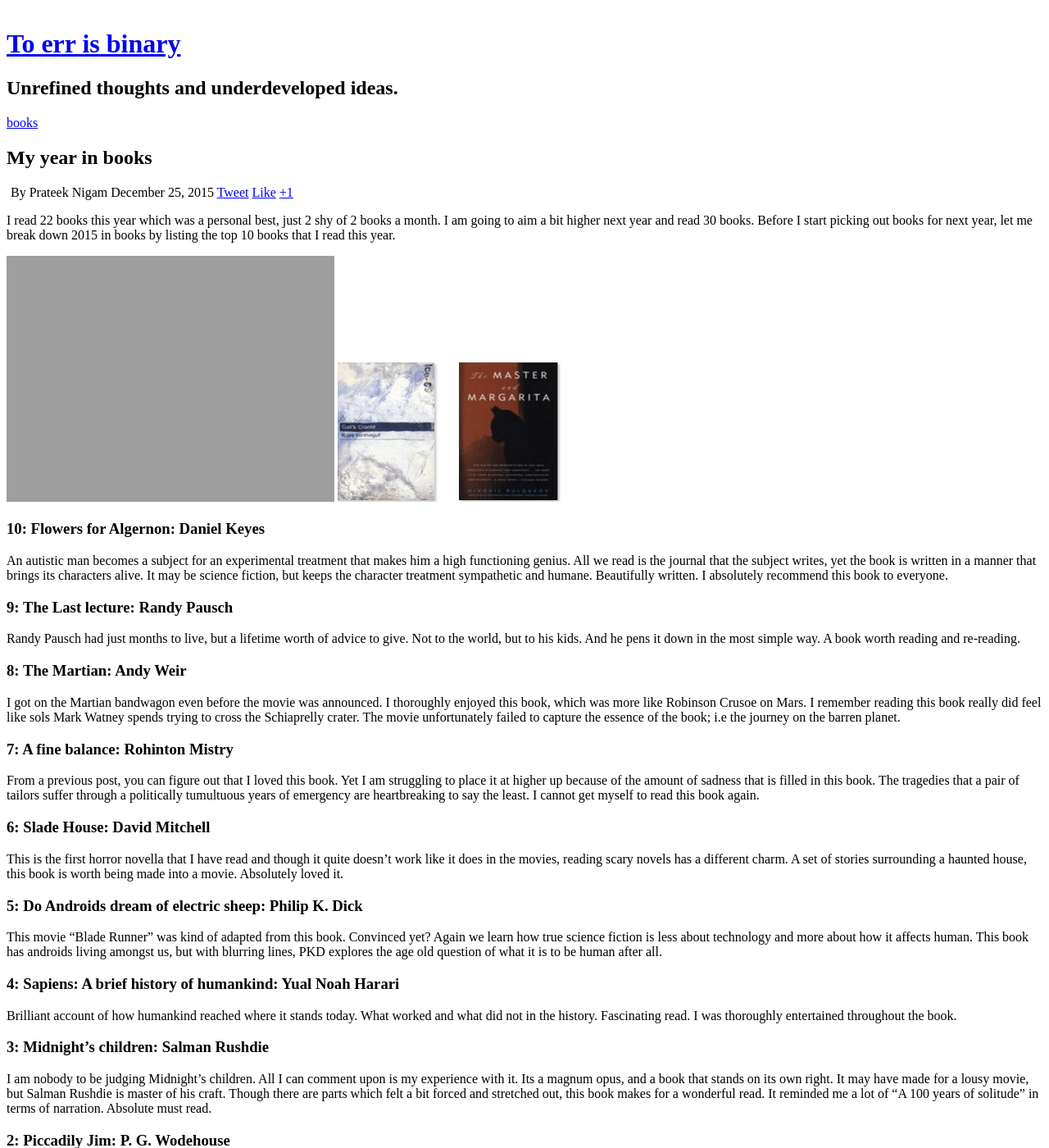
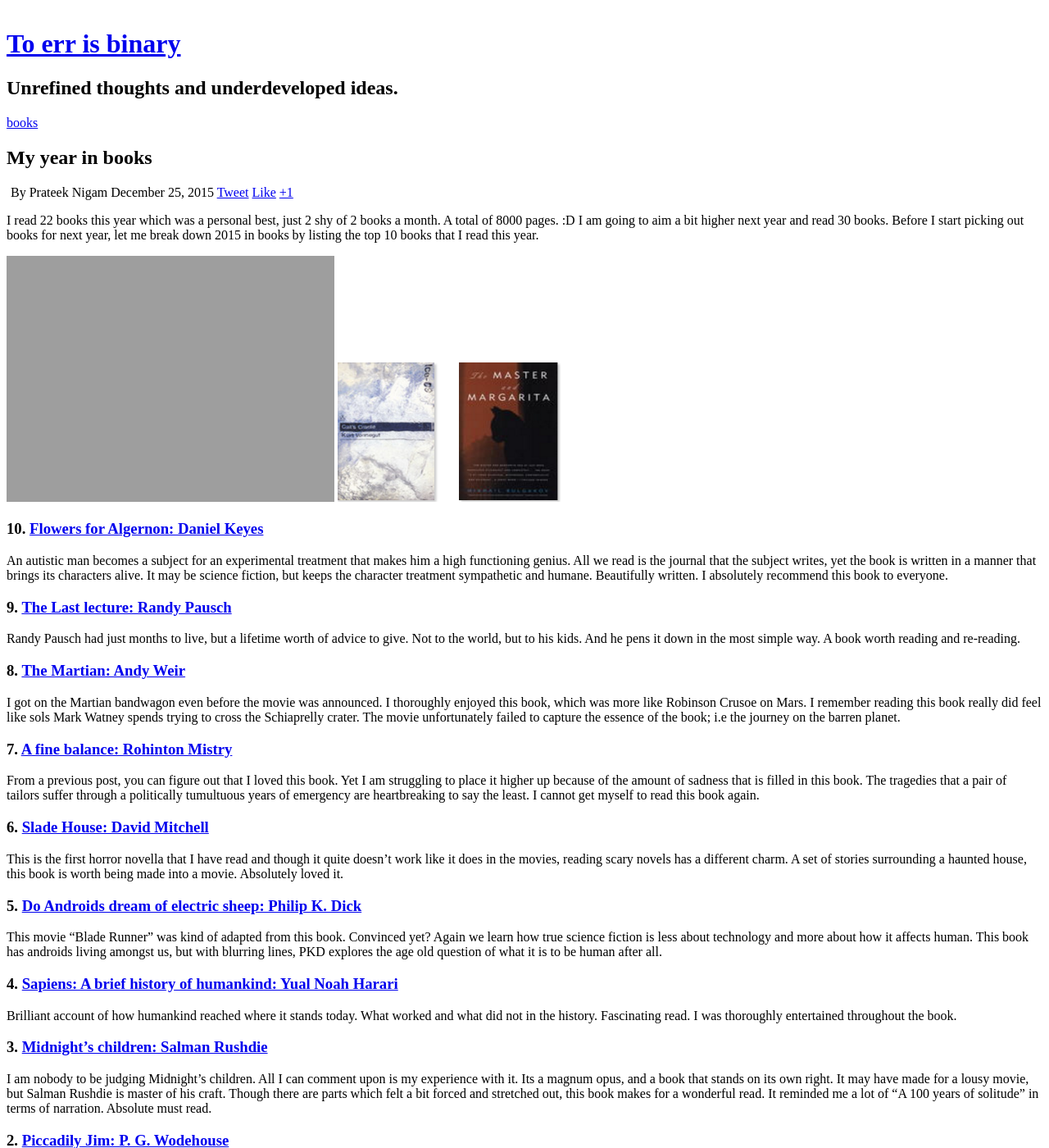
Before and after one commit to iag0/iag0.github.io, a Jekyll site: the page built from _posts/blog/2015-12-25-year-in-books.markdown, in a window 1280 px wide and 1400 px high, scrolled down 316 px. Shown: the whole window at 82% size. Built offline with Jekyll 4.4.1, drawn with Linux system fonts in a browser that asks for light colours; nearby versions of some CDN libraries; some of the changed text lies outside the part shown.

Commit message:
Fixing some hyperlinks

```diff
--- a/_posts/blog/2015-12-25-year-in-books.markdown
+++ b/_posts/blog/2015-12-25-year-in-books.markdown
@@ -12,40 +12,41 @@ date: 2015-12-25T12:39:55-04:00
 share: true
 ---
 
-I read 22 books this year which was a personal best, just 2 shy of 2 books a month. I am going to aim a bit higher next year and read 30 books. Before I start picking out books for next year, let me break down 2015 in books by listing the top 10 books that I read this year.
+I read 22 books this year which was a personal best, just 2 shy of 2 books a month. A total of 8000 pages. :D
+I am going to aim a bit higher next year and read 30 books. Before I start picking out books for next year, let me break down 2015 in books by listing the top 10 books that I read this year.
 
 ![bookshelf 2015](http://iag0.github.io/images/yib1.png "bookshelf")
 <img src="http://iag0.github.io/images/yib2.png" width="272" height="170">
 
-###10: Flowers for Algernon: Daniel Keyes
+###10. [Flowers for Algernon: Daniel Keyes](http://www.goodreads.com/book/show/18373.Flowers_for_Algernon)
 An autistic man becomes a subject for an experimental treatment that makes him a high functioning genius. All we read is the journal that the subject writes, yet the book is written in a manner that brings its characters alive. It may be science fiction, but keeps the character treatment sympathetic and humane.
 Beautifully written. I absolutely recommend this book to everyone.
 
-###9: The Last lecture: Randy Pausch
+###9. [The Last lecture: Randy Pausch](http://www.goodreads.com/book/show/2318271.The_Last_Lecture)
 Randy Pausch had just months to live, but a lifetime worth of advice to give. Not to the world, but to his kids. And he pens it down in the most simple way. A book worth reading and re-reading.
 
-###8: The Martian: Andy Weir
+###8. [The Martian: Andy Weir](http://www.goodreads.com/book/show/18007564-the-martian)
 I got on the Martian bandwagon even before the movie was announced. I thoroughly enjoyed this book, which was more like Robinson Crusoe on Mars. I remember reading this book really did feel like sols Mark Watney spends trying to cross the Schiaprelly crater. The movie unfortunately failed to capture the essence of the book; i.e the journey on the barren planet.
 
-###7: A fine balance: Rohinton Mistry
-From a previous post, you can figure out that I loved this book. Yet I am struggling to place it at higher up because of the amount of sadness that is filled in this book. The tragedies that a pair of tailors suffer through a politically tumultuous years of emergency are heartbreaking to say the least. I cannot get myself to read this book again.
+###7. [A fine balance: Rohinton Mistry](http://www.goodreads.com/book/show/5211.A_Fine_Balance)
+From a previous post, you can figure out that I loved this book. Yet I am struggling to place it higher up because of the amount of sadness that is filled in this book. The tragedies that a pair of tailors suffer through a politically tumultuous years of emergency are heartbreaking to say the least. I cannot get myself to read this book again.
 
-###6: Slade House: David Mitchell
+###6. [Slade House: David Mitchell](http://www.goodreads.com/book/show/24499258-slade-house)
 This is the first horror novella that I have read and though it quite doesn't work like it does in the movies, reading scary novels has a different charm. A set of stories surrounding a haunted house, this book is worth being made into a movie. Absolutely loved it.
 
-###5: Do Androids dream of electric sheep: Philip K. Dick
+###5. [Do Androids dream of electric sheep: Philip K. Dick](http://www.goodreads.com/book/show/7082.Do_Androids_Dream_of_Electric_Sheep_)
 This movie "Blade Runner" was kind of adapted from this book. Convinced yet? Again we learn how true science fiction is less about technology and more about how it affects human. This book has androids living amongst us, but with blurring lines, PKD explores the age old question of what it is to be human after all.
 
-###4: Sapiens: A brief history of humankind: Yual Noah Harari
+###4. [Sapiens: A brief history of humankind: Yual Noah Harari](http://www.goodreads.com/book/show/23692271-sapiens)
 Brilliant account of how humankind reached where it stands today. What worked and what did not in the history. Fascinating read. I was thoroughly entertained throughout the book.
 
-###3: Midnight's children: Salman Rushdie
+###3. [Midnight's children: Salman Rushdie](http://www.goodreads.com/book/show/14836.Midnight_s_Children)
 I am nobody to be judging Midnight's children. All I can comment upon is my experience with it. Its a magnum opus, and a book that stands on its own right. It may have made for a lousy movie, but Salman Rushdie is master of his craft. Though there are parts which felt a bit forced and stretched out, this book makes for a wonderful read. It reminded me a lot of "A 100 years of solitude" in terms of narration.
 Absolute must read.
 
-###2: Piccadily Jim: P. G. Wodehouse
+###2. [Piccadily Jim: P. G. Wodehouse](http://www.goodreads.com/book/show/18077.Piccadilly_Jim)
 Utter confusion, mistaken identity often ensues hilarity. This is my first Wodehouse, and I do not remember laughing as hard while reading any other novel. This book is funny as hell.
 
-###1: Cat's  cradle: Kurt Vonnegut
+###1. [Cat's  cradle: Kurt Vonnegut](http://www.goodreads.com/book/show/135479.Cat_s_Cradle)
 Kurt Vonnegut is a writer in his own right. The book is about a journalist writing a piece on the team responsible for creating the hydrogen bomb and stumbles upon a deadly weapon that could put the world in peril. His quest to solve this mystery takes him to a carribean island with a strange religion. Vonnegut invents a Bokonomism, a new age religion with its own creation myth and the whole shbang. This book is worth reading multiple times. Its a funny and entertaining "thriller".
 ---
```
